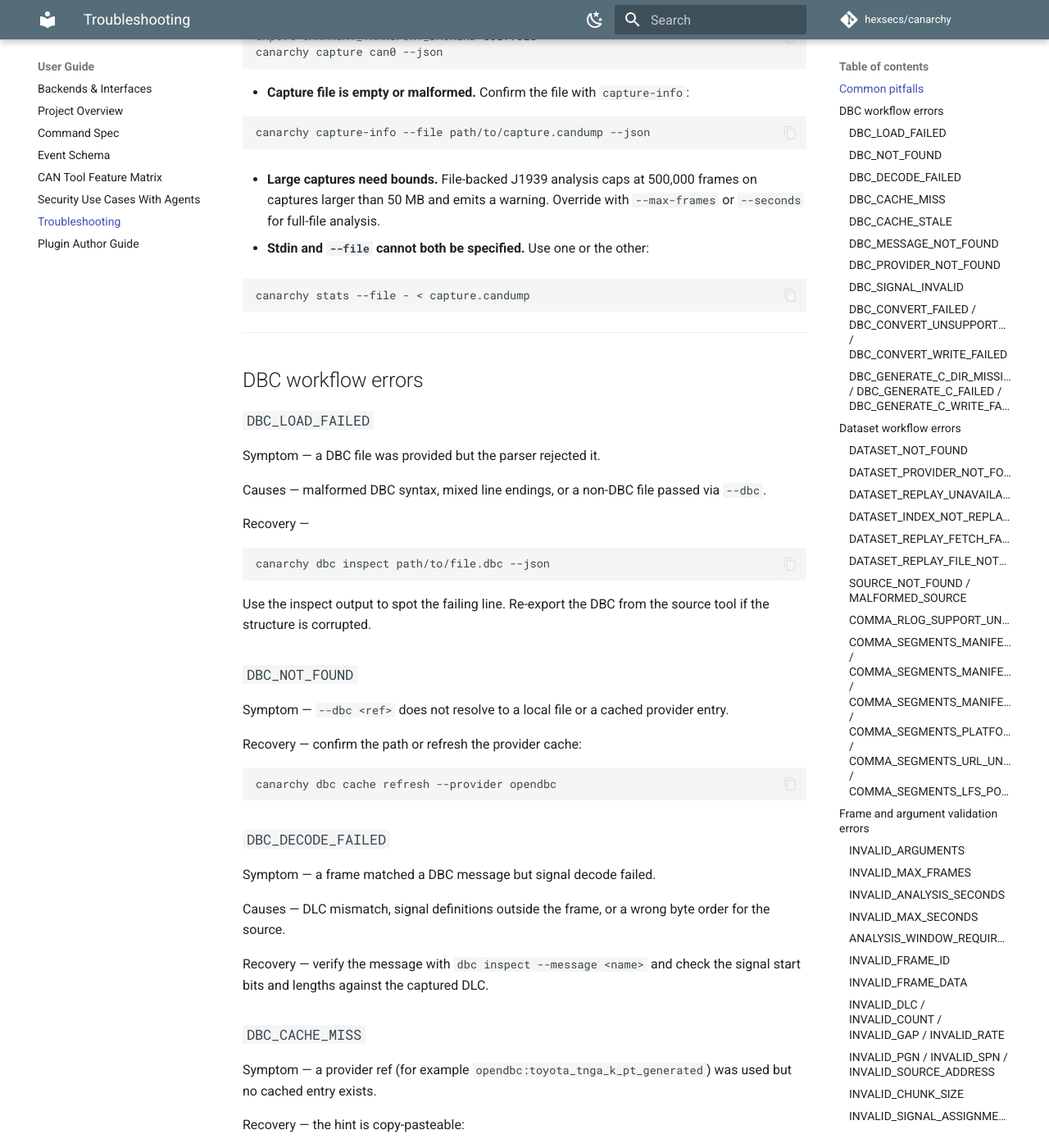
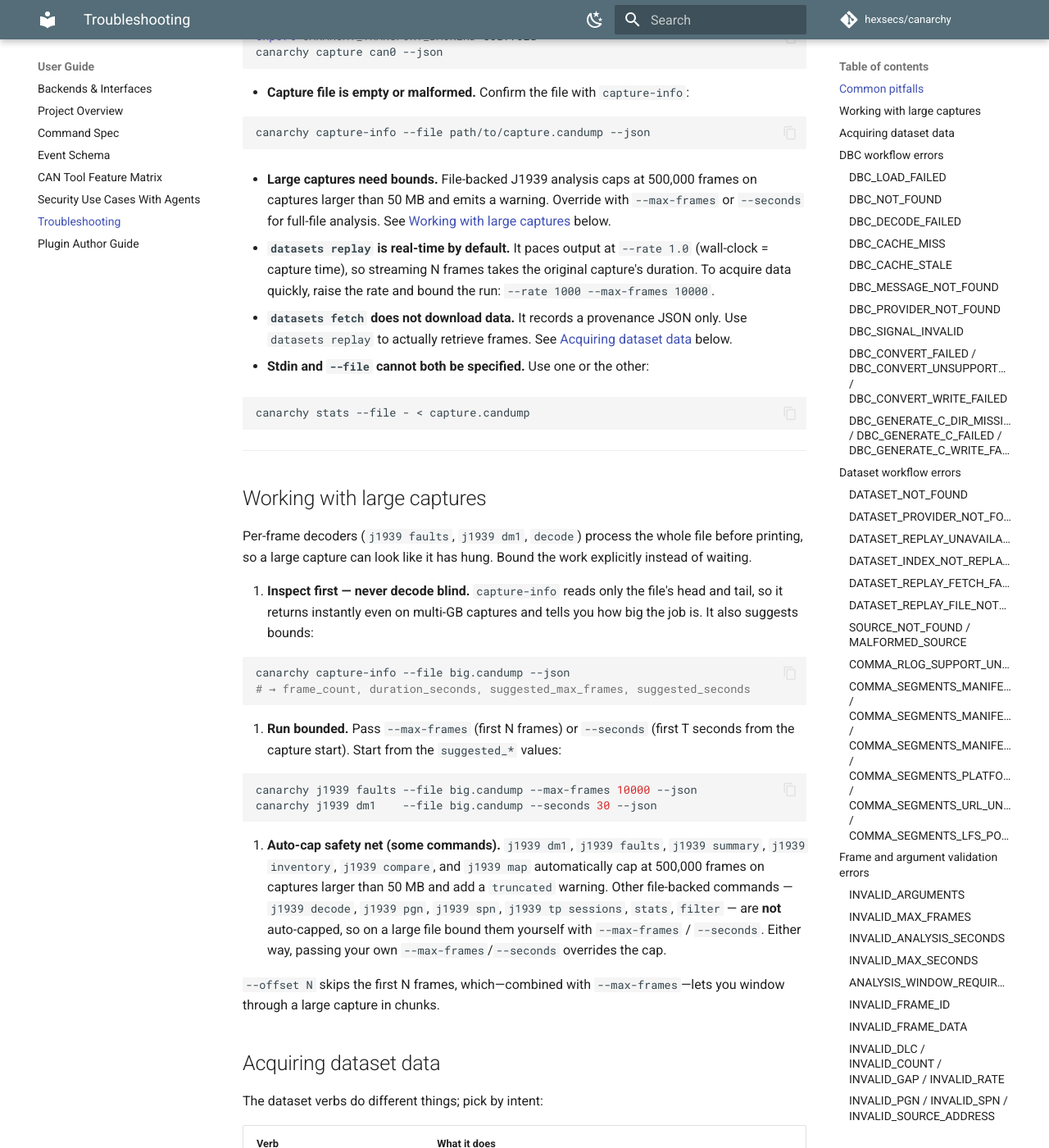
Before and after one commit to hexsecs/canarchy, an MkDocs documentation site: the page built from docs/troubleshooting.md, in a window 1280 px wide and 1400 px high, scrolled down 654 px. Shown: the whole window at 82% size. Built offline with MkDocs 1.6.1 and Material for MkDocs 9.7.7, drawn with Linux system fonts in a browser that asks for light colours; comment, search, counter and statistics services are not loaded; some of the changed text lies outside the part shown.

Commit message:
Document large-capture and dataset-acquisition footguns (#447)
* Document large-capture and dataset-acquisition footguns (#447)

Add a "Working with large captures" section (capture-info first,
suggested_max_frames/seconds, --max-frames/--seconds/--offset, the 50 MB
auto-cap) and an "Acquiring dataset data" section (fetch=provenance vs
replay=data, real-time --rate 1.0 default) to troubleshooting.md. Add a
cookbook recipe for acquiring a bounded dataset slice, a getting-started
tip box cross-linking both, and note that j1939 pgn/spn now work without a
capture (reference mode, #442). Wire the new recipe into the cookbook
index and mkdocs nav.

Co-Authored-By: Claude Opus 4.8 <noreply@anthropic.com>
Claude-Session: https://claude.ai/code/session_01PX9iWJLzoGc1A6uhjiQ5cK

* Qualify auto-cap command list and fix replay --max-seconds in docs (#447 review)

Two doc corrections:
- The 50 MB/500k auto-cap applies only to j1939 dm1/faults/summary/
  inventory/compare/map, not decode/pgn/spn/tp sessions/stats/filter;
  qualify the troubleshooting paragraph accordingly.
- `datasets replay` time-bounds with --max-seconds, not --seconds; fix the
  getting-started tip and the cookbook recipe so the advice is runnable.

Co-Authored-By: Claude Opus 4.8 <noreply@anthropic.com>
Claude-Session: https://claude.ai/code/session_01PX9iWJLzoGc1A6uhjiQ5cK

---------

Co-authored-by: Claude <noreply@anthropic.com>

````diff
--- a/docs/troubleshooting.md
+++ b/docs/troubleshooting.md
@@ -37,12 +37,89 @@ first.
 * **Large captures need bounds.** File-backed J1939 analysis caps at
   500,000 frames on captures larger than 50 MB and emits a warning.
   Override with `--max-frames` or `--seconds` for full-file analysis.
+  See [Working with large captures](#working-with-large-captures) below.
+
+* **`datasets replay` is real-time by default.** It paces output at
+  `--rate 1.0` (wall-clock = capture time), so streaming N frames takes
+  the original capture's duration. To acquire data quickly, raise the
+  rate and bound the run: `--rate 1000 --max-frames 10000`.
+
+* **`datasets fetch` does not download data.** It records a provenance
+  JSON only. Use `datasets replay` to actually retrieve frames. See
+  [Acquiring dataset data](#acquiring-dataset-data) below.
 
 * **Stdin and `--file` cannot both be specified.** Use one or the other:
 
   ```bash
   canarchy stats --file - < capture.candump
   ```
+
+---
+
+## Working with large captures
+
+Per-frame decoders (`j1939 faults`, `j1939 dm1`, `decode`) process the whole
+file before printing, so a large capture can look like it has hung. Bound the
+work explicitly instead of waiting.
+
+1. **Inspect first — never decode blind.** `capture-info` reads only the file's
+   head and tail, so it returns instantly even on multi-GB captures and tells
+   you how big the job is. It also suggests bounds:
+
+   ```bash
+   canarchy capture-info --file big.candump --json
+   # → frame_count, duration_seconds, suggested_max_frames, suggested_seconds
+   ```
+
+2. **Run bounded.** Pass `--max-frames` (first N frames) or `--seconds` (first
+   T seconds from the capture start). Start from the `suggested_*` values:
+
+   ```bash
+   canarchy j1939 faults --file big.candump --max-frames 10000 --json
+   canarchy j1939 dm1    --file big.candump --seconds 30 --json
+   ```
+
+3. **Auto-cap safety net (some commands).** `j1939 dm1`, `j1939 faults`,
+   `j1939 summary`, `j1939 inventory`, `j1939 compare`, and `j1939 map`
+   automatically cap at 500,000 frames on captures larger than 50 MB and add a
+   `truncated` warning. Other file-backed commands — `j1939 decode`,
+   `j1939 pgn`, `j1939 spn`, `j1939 tp sessions`, `stats`, `filter` — are **not**
+   auto-capped, so on a large file bound them yourself with `--max-frames` /
+   `--seconds`. Either way, passing your own `--max-frames`/`--seconds` overrides
+   the cap.
+
+`--offset N` skips the first N frames, which—combined with `--max-frames`—lets
+you window through a large capture in chunks.
+
+## Acquiring dataset data
+
+The dataset verbs do different things; pick by intent:
+
+| Verb | What it does |
+|------|--------------|
+| `datasets search` / `datasets inspect` | Discover datasets and inspect a manifest — no data transfer. |
+| `datasets fetch <ref>` | Record a **provenance JSON only** (source URL, cache path). It does **not** download frames. |
+| `datasets replay <ref>` | **Retrieve the data** — stream frames from the resolved manifest to stdout (or send to an interface). |
+
+`datasets replay` defaults to `--rate 1.0` (real-time pacing), so acquiring a
+fixed number of frames quickly means cranking the rate and bounding the run:
+
+```bash
+# Discover → inspect → list files → acquire a bounded, fast slice
+canarchy datasets search candid --json
+canarchy datasets inspect catalog:candid --json
+canarchy datasets replay catalog:candid --list-files --json
+canarchy datasets replay catalog:candid --file 2_driving_CAN.log \
+  --rate 1000 --max-frames 10000 > slice.candump
+
+# Or pipe straight into analysis without a temp file
+canarchy datasets replay catalog:candid --rate 1000 --max-frames 10000 \
+  | canarchy stats --file - --json
+```
+
+> `j1939 pgn`/`j1939 spn` no longer require a capture: with no `--file` they
+> return the built-in reference definition (name, units, bit layout). Pass
+> `--file` only when you want capture-derived values.
 
 ---
 
--- a/mkdocs.yml
+++ b/mkdocs.yml
@@ -90,6 +90,7 @@ nav:
       - Find counter signals in a capture: cookbook/find-counter-signals.md
       - Fuzz Tesla DI_torque2 vehicle speed: cookbook/fuzz-tesla-di-torque2-speed.md
       - Match an unknown capture against opendbc: cookbook/match-dbc-against-capture.md
+      - Acquire a bounded dataset slice for offline analysis: cookbook/acquire-dataset-slice.md
       - Stream the CANdid dataset into stats: cookbook/stream-candid-into-stats.md
       - Stream commaCarSegments CAN data: cookbook/stream-comma-car-segments.md
       - Wire CANarchy into Claude Desktop or Claude Code: cookbook/mcp-claude-integration.md
````
Also changed, not shown: CHANGELOG.md (+4 -0 lines), docs/cookbook/acquire-dataset-slice.md (added, +64 -0 lines), docs/cookbook/index.md (+1 -0 lines), docs/getting_started.md (+3 -0 lines).
